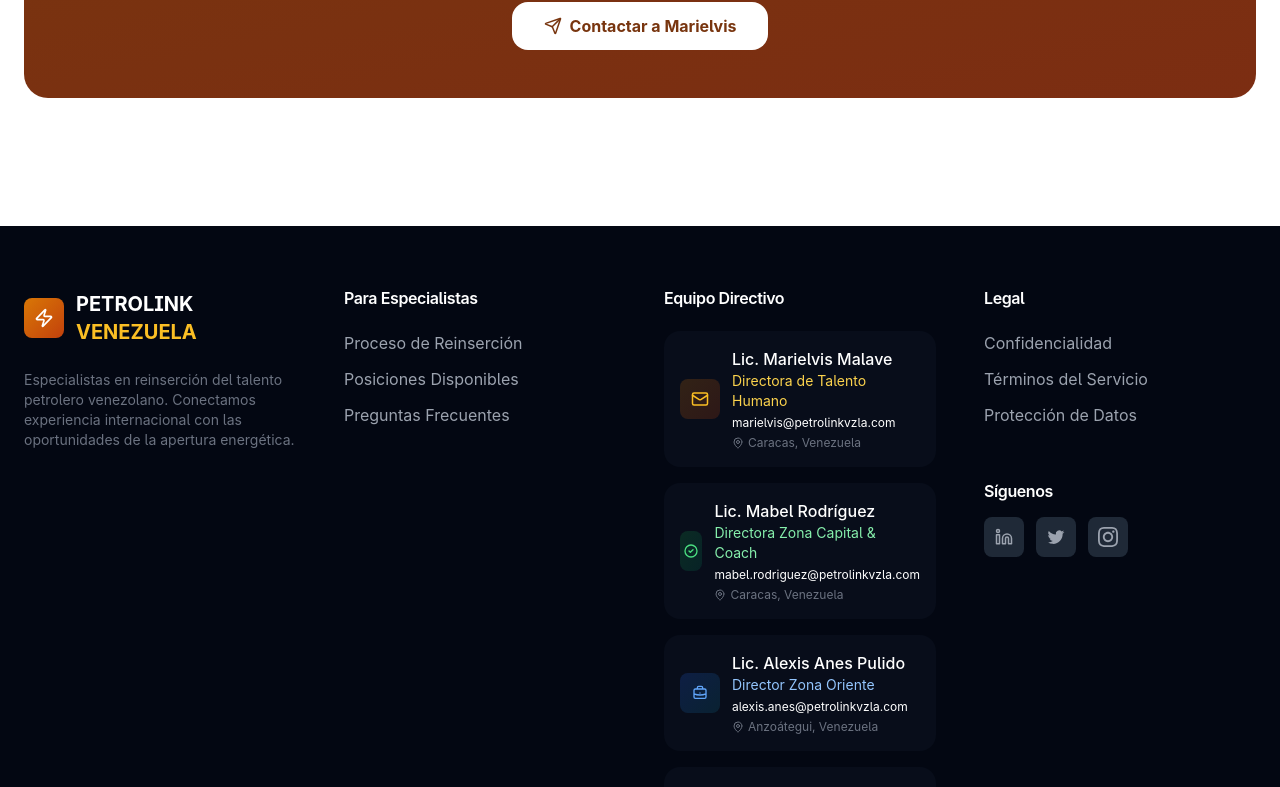
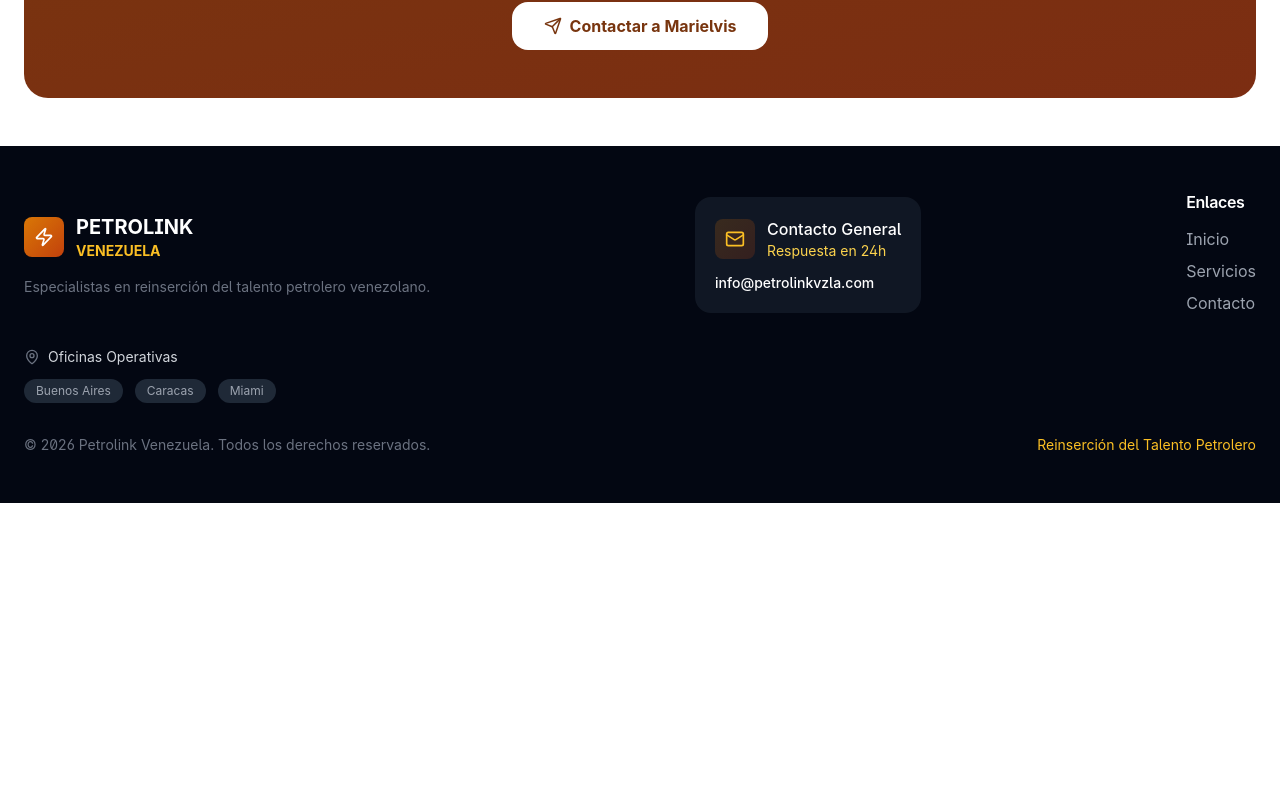
Before and after one commit to serranolash/petrolink, a React (Vite) app: page /contacto in a window 1280 px wide. Shown: the part 1977-2764 px from the top of the page. After the commit the page ends 2480 px from the top, so only its background shows below. Built offline with nearby package versions, Linux system fonts and the light colour scheme.

Commit message:
correccion del layout

```diff
--- a/src/components/Layout.jsx
+++ b/src/components/Layout.jsx
@@ -1,9 +1,9 @@
-// src/components/Layout.jsx - CORREGIDO (sin rayas duplicadas)
+// src/components/Layout.jsx - VERSIÓN MINIMALISTA
 import React from 'react';
 import { Link, useNavigate } from 'react-router-dom';
 import {
   Zap, ChevronRight, Menu, X, ArrowLeft,
-  Mail, Phone, MapPin, Linkedin
+  Mail, MapPin
 } from 'lucide-react';
 
 export default function Layout({ children, title, subtitle }) {
@@ -12,10 +12,9 @@
 
   return (
     <div className="font-sans bg-white text-gray-900 antialiased min-h-screen">
-      {/* Header/Navbar - QUITÉ EL BORDER DUPLICADO */}
-      <nav className="sticky top-0 w-full z-50 bg-white/95 backdrop-blur-xl shadow-sm">
+      {/* Header/Navbar SIMPLIFICADO */}
+      <nav className="sticky top-0 w-full z-50 bg-white/95 backdrop-blur-xl">
         <div className="max-w-7xl mx-auto flex justify-between items-center px-6 py-4">
-          <div className="flex items-center gap-2">
           <button
             onClick={() => navigate('/')}
             className="flex items-center gap-2 group"
@@ -28,7 +27,6 @@
               <span className="text-amber-600 group-hover:text-orange-700 transition">VZLA</span>
             </div>
           </button>
-          </div>
 
           <div className="hidden md:flex items-center gap-8">
             <Link to="/servicios" className="text-gray-600 hover:text-amber-600 font-medium transition">Servicios</Link>
@@ -45,24 +43,24 @@
 
           <button
             onClick={() => setMobileMenuOpen(!mobileMenuOpen)}
-            className="md:hidden p-2 rounded-lg bg-gray-50"
+            className="md:hidden p-2 rounded-lg hover:bg-gray-50 transition"
           >
             {mobileMenuOpen ? <X size={24} /> : <Menu size={24} />}
           </button>
         </div>
 
         {mobileMenuOpen && (
-          <div className="md:hidden absolute top-full left-0 right-0 bg-white border-t border-gray-100 shadow-lg px-6 py-4">
-            <div className="flex flex-col gap-4">
-              <Link to="/servicios" onClick={() => setMobileMenuOpen(false)} className="py-2 text-gray-700 hover:text-amber-600">Servicios</Link>
-              <Link to="/headhunting-ejecutivo" onClick={() => setMobileMenuOpen(false)} className="py-2 text-gray-700 hover:text-amber-600">Headhunting</Link>
-              <Link to="/contacto" onClick={() => setMobileMenuOpen(false)} className="py-2 text-gray-700 hover:text-amber-600">Contacto</Link>
+          <div className="md:hidden bg-white shadow-lg">
+            <div className="flex flex-col px-6 py-4">
+              <Link to="/servicios" onClick={() => setMobileMenuOpen(false)} className="py-3 text-gray-700 hover:text-amber-600 border-b border-gray-100">Servicios</Link>
+              <Link to="/headhunting-ejecutivo" onClick={() => setMobileMenuOpen(false)} className="py-3 text-gray-700 hover:text-amber-600 border-b border-gray-100">Headhunting</Link>
+              <Link to="/contacto" onClick={() => setMobileMenuOpen(false)} className="py-3 text-gray-700 hover:text-amber-600 border-b border-gray-100">Contacto</Link>
               <button
                 onClick={() => {
                   navigate('/contacto');
                   setMobileMenuOpen(false);
                 }}
-                className="py-3 rounded-lg bg-gradient-to-r from-amber-600 to-orange-600 text-white font-semibold mt-2"
+                className="py-3 mt-2 rounded-lg bg-gradient-to-r from-amber-600 to-orange-600 text-white font-semibold"
               >
                 Contactar
               </button>
@@ -71,7 +69,7 @@
         )}
       </nav>
 
-      {/* Page Header - ELIMINÉ EL BORDER QUE CAUSABA LA RAYA */}
+      {/* Page Header SIN BORDES */}
       <div className="bg-gradient-to-br from-amber-50 to-orange-50 py-20 px-6">
         <div className="max-w-7xl mx-auto">
           <button
@@ -93,181 +91,76 @@
         </div>
       </main>
 
-      {/* Footer - MODIFIQUÉ EL FOOTER PARA QUITAR BORDES DUPLICADOS */}
-      <footer className="py-16 px-6 bg-gray-950 text-gray-400 mt-20">
+      {/* Footer SUPER MINIMALISTA */}
+      <footer className="py-12 px-6 bg-gray-950 text-gray-400">
         <div className="max-w-7xl mx-auto">
-          <div className="grid md:grid-cols-4 gap-12 mb-12">
-            {/* Logo y descripción - ELIMINÉ BORDER */}
+          <div className="flex flex-col md:flex-row justify-between items-start md:items-center gap-8 mb-8">
+            {/* Logo */}
             <div>
-              <div className="flex items-center gap-3 mb-6">
+              <div className="flex items-center gap-3 mb-4">
                 <div className="w-10 h-10 rounded-lg bg-gradient-to-br from-amber-600 to-orange-700 flex items-center justify-center">
                   <Zap className="text-white" size={20} />
                 </div>
                 <div className="text-xl font-bold text-white">
                   PETROLINK
-                  <br />
-                  <span className="text-amber-400">VENEZUELA</span>
+                  <div className="text-amber-400 text-sm">VENEZUELA</div>
                 </div>
               </div>
-              <p className="text-sm text-gray-500">
+              <p className="text-sm text-gray-500 max-w-md">
                 Especialistas en reinserción del talento petrolero venezolano.
-                Conectamos experiencia internacional con las oportunidades de la apertura energética.
               </p>
             </div>
 
-            {/* Enlaces rápidos - ELIMINÉ BORDER */}
+            {/* Contacto Único - SÓLO EMAIL */}
+            <div className="bg-gray-800/50 rounded-xl p-5">
+              <div className="flex items-center gap-3 mb-3">
+                <div className="w-10 h-10 rounded-lg bg-gradient-to-br from-amber-600/20 to-orange-700/20 flex items-center justify-center">
+                  <Mail className="text-amber-400" size={20} />
+                </div>
                 <div>
-              <h4 className="text-white font-semibold mb-6">Para Especialistas</h4>
-              <ul className="space-y-3">
-                <li><Link to="/servicios" className="hover:text-amber-400 transition">Proceso de Reinserción</Link></li>
-                <li><Link to="/headhunting-ejecutivo" className="hover:text-amber-400 transition">Posiciones Disponibles</Link></li>
-                <li><Link to="/contacto" className="hover:text-amber-400 transition">Preguntas Frecuentes</Link></li>
-              </ul>
+                  <div className="font-medium text-white">Contacto General</div>
+                  <div className="text-sm text-amber-300">Respuesta en 24h</div>
+                </div>
+              </div>
+              <a
+                href="mailto:info@petrolinkvzla.com"
+                className="text-white hover:text-amber-300 transition text-sm font-medium block"
+              >
+                info@petrolinkvzla.com
+              </a>
             </div>
 
-            {/* Equipo Directivo - SIMPLIFIQUE LOS BORDES */}
+            {/* Enlaces básicos */}
             <div>
-              <h4 className="text-white font-semibold mb-6">Equipo Directivo</h4>
-              <ul className="space-y-4">
-
-                {/* Marielvis Malave */}
-                <li className="group bg-gray-900/40 rounded-xl p-4 hover:bg-gray-800/60 transition-all duration-300">
-                  <div className="flex items-center gap-3">
-                    <div className="w-10 h-10 rounded-lg bg-gradient-to-br from-amber-600/20 to-orange-700/20 flex items-center justify-center group-hover:scale-110 transition-transform">
-                      <Mail size={18} className="text-amber-400" />
-                    </div>
-                    <div className="flex-1">
-                      <div className="font-medium text-white">Lic. Marielvis Malave</div>
-                      <div className="text-sm text-amber-300">Directora de Talento Humano</div>
-                      <a href="mailto:marielvis@petrolinkvzla.com"
-                         className="text-white hover:text-amber-300 transition text-xs mt-1 block">
-                        marielvis@petrolinkvzla.com
-                      </a>
-                      <div className="flex items-center gap-1 mt-1">
-                        <MapPin size={12} className="text-gray-500" />
-                        <span className="text-xs text-gray-500">Caracas, Venezuela</span>
-                      </div>
-                    </div>
-                  </div>
-                </li>
-
-                {/* Mabel Rodríguez */}
-                <li className="group bg-gray-900/40 rounded-xl p-4 hover:bg-gray-800/60 transition-all duration-300">
-                  <div className="flex items-center gap-3">
-                    <div className="w-10 h-10 rounded-lg bg-gradient-to-br from-green-600/20 to-emerald-700/20 flex items-center justify-center group-hover:scale-110 transition-transform">
-                      <svg className="w-4 h-4 text-green-400" fill="none" stroke="currentColor" viewBox="0 0 24 24">
-                        <path strokeLinecap="round" strokeLinejoin="round" strokeWidth="2" d="M9 12l2 2 4-4m6 2a9 9 0 11-18 0 9 9 0 0118 0z" />
-                      </svg>
-                    </div>
-                    <div className="flex-1">
-                      <div className="font-medium text-white">Lic. Mabel Rodríguez</div>
-                      <div className="text-sm text-green-300">Directora Zona Capital & Coach</div>
-                      <a href="mailto:mabel.rodriguez@petrolinkvzla.com"
-                         className="text-white hover:text-green-300 transition text-xs mt-1 block">
-                        mabel.rodriguez@petrolinkvzla.com
-                      </a>
-                      <div className="flex items-center gap-1 mt-1">
-                        <MapPin size={12} className="text-gray-500" />
-                        <span className="text-xs text-gray-500">Caracas, Venezuela</span>
-                      </div>
-                    </div>
-                  </div>
-                </li>
-
-                {/* Alexis Anes Pulido */}
-                <li className="group bg-gray-900/40 rounded-xl p-4 hover:bg-gray-800/60 transition-all duration-300">
-                  <div className="flex items-center gap-3">
-                    <div className="w-10 h-10 rounded-lg bg-gradient-to-br from-blue-600/20 to-cyan-700/20 flex items-center justify-center group-hover:scale-110 transition-transform">
-                      <svg className="w-4 h-4 text-blue-400" fill="none" stroke="currentColor" viewBox="0 0 24 24">
-                        <path strokeLinecap="round" strokeLinejoin="round" strokeWidth="2" d="M21 13.255A23.931 23.931 0 0112 15c-3.183 0-6.22-.62-9-1.745M16 6V4a2 2 0 00-2-2h-4a2 2 0 00-2 2v2m4 6h.01M5 20h14a2 2 0 002-2V8a2 2 0 00-2-2H5a2 2 0 00-2 2v10a2 2 0 002 2z" />
-                      </svg>
-                    </div>
-                    <div className="flex-1">
-                      <div className="font-medium text-white">Lic. Alexis Anes Pulido</div>
-                      <div className="text-sm text-blue-300">Director Zona Oriente</div>
-                      <a href="mailto:alexis.anes@petrolinkvzla.com"
-                         className="text-white hover:text-blue-300 transition text-xs mt-1 block">
-                        alexis.anes@petrolinkvzla.com
-                      </a>
-                      <div className="flex items-center gap-1 mt-1">
-                        <MapPin size={12} className="text-gray-500" />
-                        <span className="text-xs text-gray-500">Anzoátegui, Venezuela</span>
-                      </div>
-                    </div>
-                  </div>
-                </li>
-
-                {/* Alex Serrano */}
-                <li className="group bg-gray-900/40 rounded-xl p-4 hover:bg-gray-800/60 transition-all duration-300">
-                  <div className="flex items-center gap-3">
-                    <div className="w-10 h-10 rounded-lg bg-gradient-to-br from-purple-600/20 to-violet-700/20 flex items-center justify-center group-hover:scale-110 transition-transform">
-                      <svg className="w-4 h-4 text-purple-400" fill="none" stroke="currentColor" viewBox="0 0 24 24">
-                        <path strokeLinecap="round" strokeLinejoin="round" strokeWidth="2" d="M10 20l4-16m4 4l4 4-4 4M6 16l-4-4 4-4"></path>
-                      </svg>
-                    </div>
-                    <div className="flex-1">
-                      <div className="font-medium text-white">Ing. Alex Serrano</div>
-                      <div className="text-sm text-purple-300">Director Tecnológico</div>
-                      <a href="mailto:alex.serrano@petrolinkvzla.com"
-                         className="text-white hover:text-purple-300 transition text-xs mt-1 block">
-                        alex.serrano@petrolinkvzla.com
-                      </a>
-                      <div className="flex items-center gap-1 mt-1">
-                        <MapPin size={12} className="text-gray-500" />
-                        <span className="text-xs text-gray-500">Miami, USA</span>
-                      </div>
-                    </div>
-                  </div>
-                </li>
-
+              <h4 className="text-white font-semibold mb-4">Enlaces</h4>
+              <ul className="space-y-2">
+                <li><Link to="/" className="hover:text-amber-400 transition">Inicio</Link></li>
+                <li><Link to="/servicios" className="hover:text-amber-400 transition">Servicios</Link></li>
+                <li><Link to="/contacto" className="hover:text-amber-400 transition">Contacto</Link></li>
               </ul>
-
-              {/* Horario - SIMPLIFIQUE BORDER */}
-              <div className="mt-6 p-3 bg-amber-900/10 rounded-lg">
-                <p className="text-xs text-amber-200 text-center">
-                  <span className="font-semibold">Horario:</span> L-V 9:00-18:00 • Respuesta en 24h
-                </p>
             </div>
           </div>
 
-            {/* Legal - SIN BORDER */}
-            <div>
-              <h4 className="text-white font-semibold mb-6">Legal</h4>
-              <ul className="space-y-3">
-                <li><Link to="/politica-privacidad" className="hover:text-amber-400 transition">Confidencialidad</Link></li>
-                <li><Link to="/terminos-servicio" className="hover:text-amber-400 transition">Términos del Servicio</Link></li>
-                <li><Link to="/gdpr-compliance" className="hover:text-amber-400 transition">Protección de Datos</Link></li>
-              </ul>
-
-              {/* Redes Sociales - SIN BORDER */}
-              <div className="mt-8 pt-6">
-                <h5 className="text-white font-semibold mb-4">Síguenos</h5>
-                <div className="flex gap-3">
-                  <a href="#" className="w-10 h-10 rounded-lg bg-gray-800 hover:bg-amber-900/30 flex items-center justify-center transition">
-                    <Linkedin size={18} className="text-gray-400 hover:text-amber-400" />
-                  </a>
-                  <a href="#" className="w-10 h-10 rounded-lg bg-gray-800 hover:bg-blue-900/30 flex items-center justify-center transition">
-                    <svg className="w-5 h-5 text-gray-400 hover:text-blue-400" fill="currentColor" viewBox="0 0 24 24">
-                      <path d="M8.29 20.251c7.547 0 11.675-6.253 11.675-11.675 0-.178 0-.355-.012-.53A8.348 8.348 0 0022 5.92a8.19 8.19 0 01-2.357.646 4.118 4.118 0 001.804-2.27 8.224 8.224 0 01-2.605.996 4.107 4.107 0 00-6.993 3.743 11.65 11.65 0 01-8.457-4.287 4.106 4.106 0 001.27 5.477A4.072 4.072 0 012.8 9.713v.052a4.105 4.105 0 003.292 4.022 4.095 4.095 0 01-1.853.07 4.108 4.108 0 003.834 2.85A8.233 8.233 0 012 18.407a11.616 11.616 0 006.29 1.84" />
-                    </svg>
-                  </a>
-                  <a href="#" className="w-10 h-10 rounded-lg bg-gray-800 hover:bg-pink-900/30 flex items-center justify-center transition">
-                    <svg className="w-5 h-5 text-gray-400 hover:text-pink-400" fill="currentColor" viewBox="0 0 24 24">
-                      <path d="M12 2.163c3.204 0 3.584.012 4.85.07 3.252.148 4.771 1.691 4.919 4.919.058 1.265.069 1.645.069 4.849 0 3.205-.012 3.584-.069 4.849-.149 3.225-1.664 4.771-4.919 4.919-1.266.058-1.644.07-4.85.07-3.204 0-3.584-.012-4.849-.07-3.26-.149-4.771-1.699-4.919-4.92-.058-1.265-.07-1.644-.07-4.849 0-3.204.013-3.583.07-4.849.149-3.227 1.664-4.771 4.919-4.919 1.266-.057 1.645-.069 4.849-.069zm0-2.163c-3.259 0-3.667.014-4.947.072-4.358.2-6.78 2.618-6.98 6.98-.059 1.281-.073 1.689-.073 4.948 0 3.259.014 3.668.072 4.948.2 4.358 2.618 6.78 6.98 6.98 1.281.058 1.689.072 4.948.072 3.259 0 3.668-.014 4.948-.072 4.354-.2 6.782-2.618 6.979-6.98.059-1.28.073-1.689.073-4.948 0-3.259-.014-3.667-.072-4.947-.196-4.354-2.617-6.78-6.979-6.98-1.281-.059-1.69-.073-4.949-.073zm0 5.838c-3.403 0-6.162 2.759-6.162 6.162s2.759 6.163 6.162 6.163 6.162-2.759 6.162-6.163c0-3.403-2.759-6.162-6.162-6.162zm0 10.162c-2.209 0-4-1.79-4-4 0-2.209 1.791-4 4-4s4 1.791 4 4c0 2.21-1.791 4-4 4zm6.406-11.845c-.796 0-1.441.645-1.441 1.44s.645 1.44 1.441 1.44c.795 0 1.439-.645 1.439-1.44s-.644-1.44-1.439-1.44z" />
-                    </svg>
-                  </a>
+          {/* Ubicaciones mínimas */}
+          <div className="mb-8">
+            <div className="flex items-center gap-2 mb-3">
+              <MapPin size={16} className="text-gray-500" />
+              <span className="text-sm text-gray-300">Oficinas Operativas</span>
             </div>
-              </div>
+            <div className="flex flex-wrap gap-3">
+              <span className="px-3 py-1 bg-gray-800 rounded-full text-xs">Buenos Aires</span>
+              <span className="px-3 py-1 bg-gray-800 rounded-full text-xs">Caracas</span>
+              <span className="px-3 py-1 bg-gray-800 rounded-full text-xs">Miami</span>
             </div>
           </div>
 
-          {/* Copyright - MODIFIQUÉ EL BORDER */}
-          <div className="pt-8 mt-8 flex flex-col md:flex-row justify-between items-center gap-4">
+          {/* Copyright SIN BORDER */}
+          <div className="flex flex-col md:flex-row justify-between items-center gap-4">
             <p className="text-sm text-gray-500">
               © {new Date().getFullYear()} Petrolink Venezuela. Todos los derechos reservados.
             </p>
-            <p className="text-sm text-amber-400 font-medium">
-              El Retorno de los Especialistas • Oil & Gas • Reinserción Internacional
+            <p className="text-sm text-amber-400">
+              Reinserción del Talento Petrolero
             </p>
           </div>
         </div>
```
Lines whose indentation alone changed are shown as unchanged.
